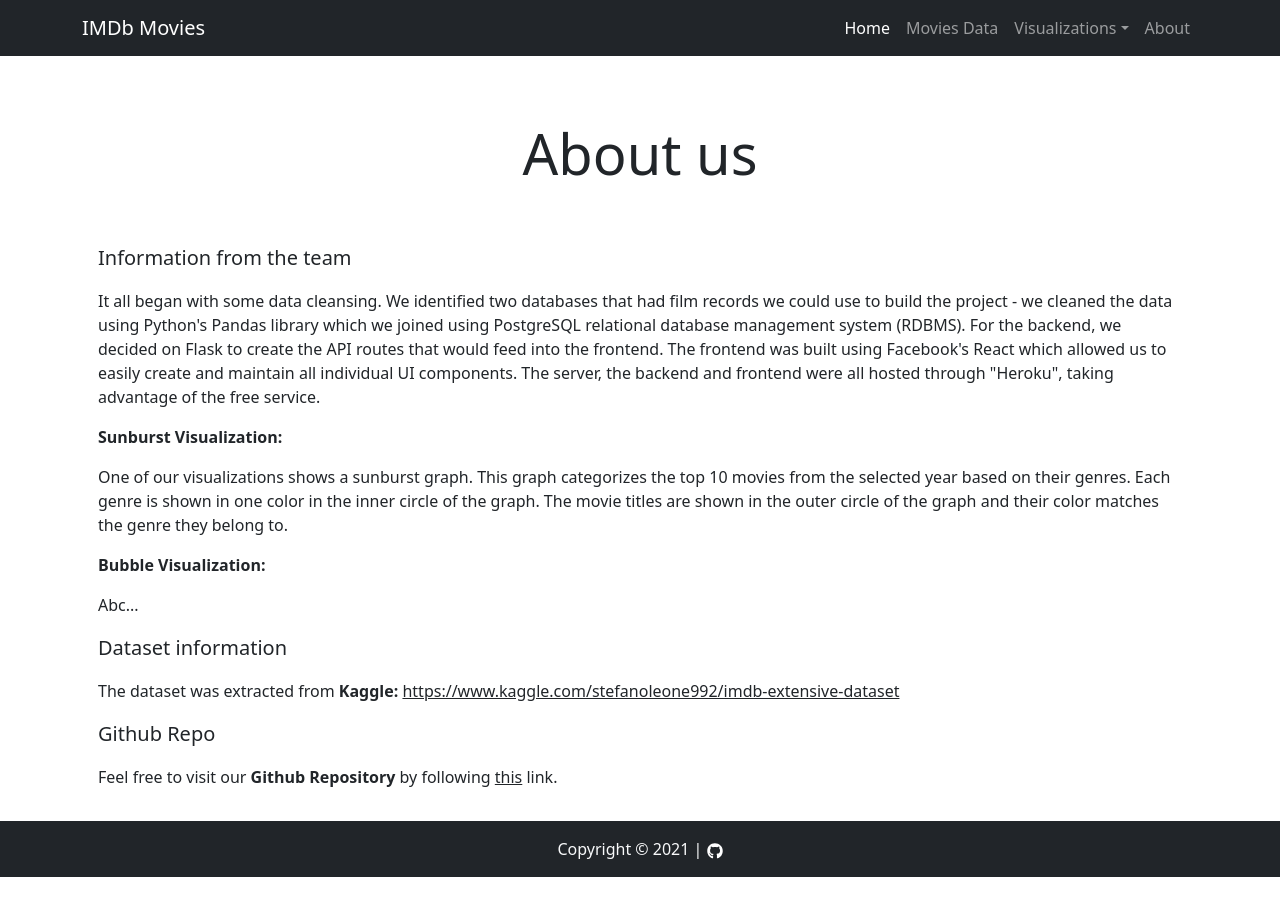
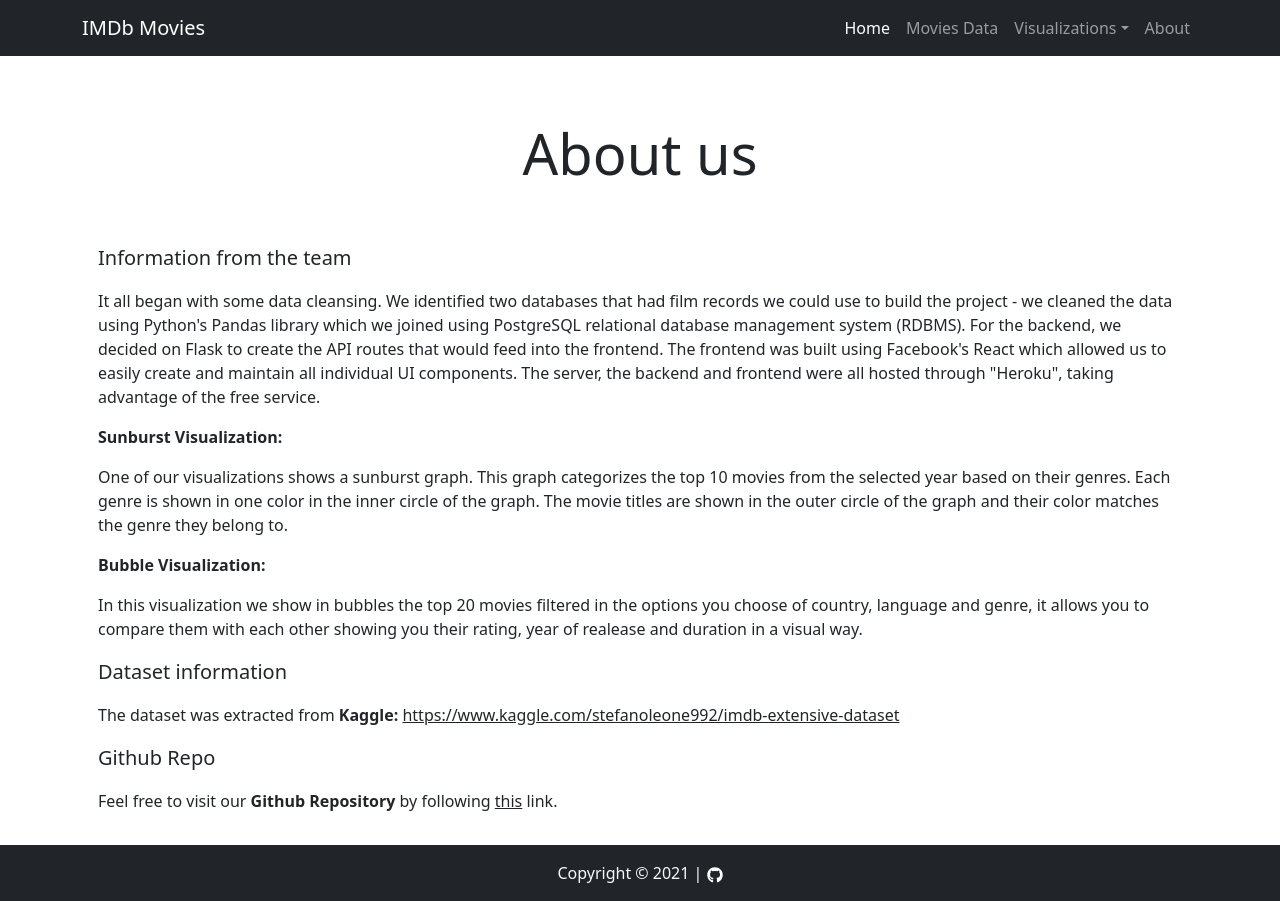
Before and after one commit to richardguarnieri/project_2, a React (Create React App) app in the folder frontend/: page /about in a window 1280 px wide. Before the commit the page ends 877 px from the top, so only its background shows below. Built offline with nearby package versions, Linux system fonts and the light colour scheme.

Commit message:
Changes in About Us

```diff
--- a/frontend/src/components/About.js
+++ b/frontend/src/components/About.js
@@ -11,7 +11,7 @@
 <p className='fw-bold'>Sunburst Visualization:</p>
 <p>One of our visualizations shows a sunburst graph. This graph categorizes the top 10 movies from the selected year based on their genres. Each genre is shown in one color in the inner circle of the graph. The movie titles are shown in the outer circle of the graph and their color matches the genre they belong to.</p>
 <p className='fw-bold'>Bubble Visualization:</p>
-<p>Abc...</p>
+<p>In this visualization we show in bubbles the top 20 movies filtered in the options you choose of country, language and genre, it allows you to compare them with each other showing you their rating, year of realease and duration in a visual way.</p>
                     <p className="lead">Dataset information</p>
                     <p>The dataset was extracted from <b>Kaggle:</b> <a href="https://www.kaggle.com/stefanoleone992/imdb-extensive-dataset" target='_blank' className="link-dark">https://www.kaggle.com/stefanoleone992/imdb-extensive-dataset</a></p>
                     <p className="lead">Github Repo</p>
```
